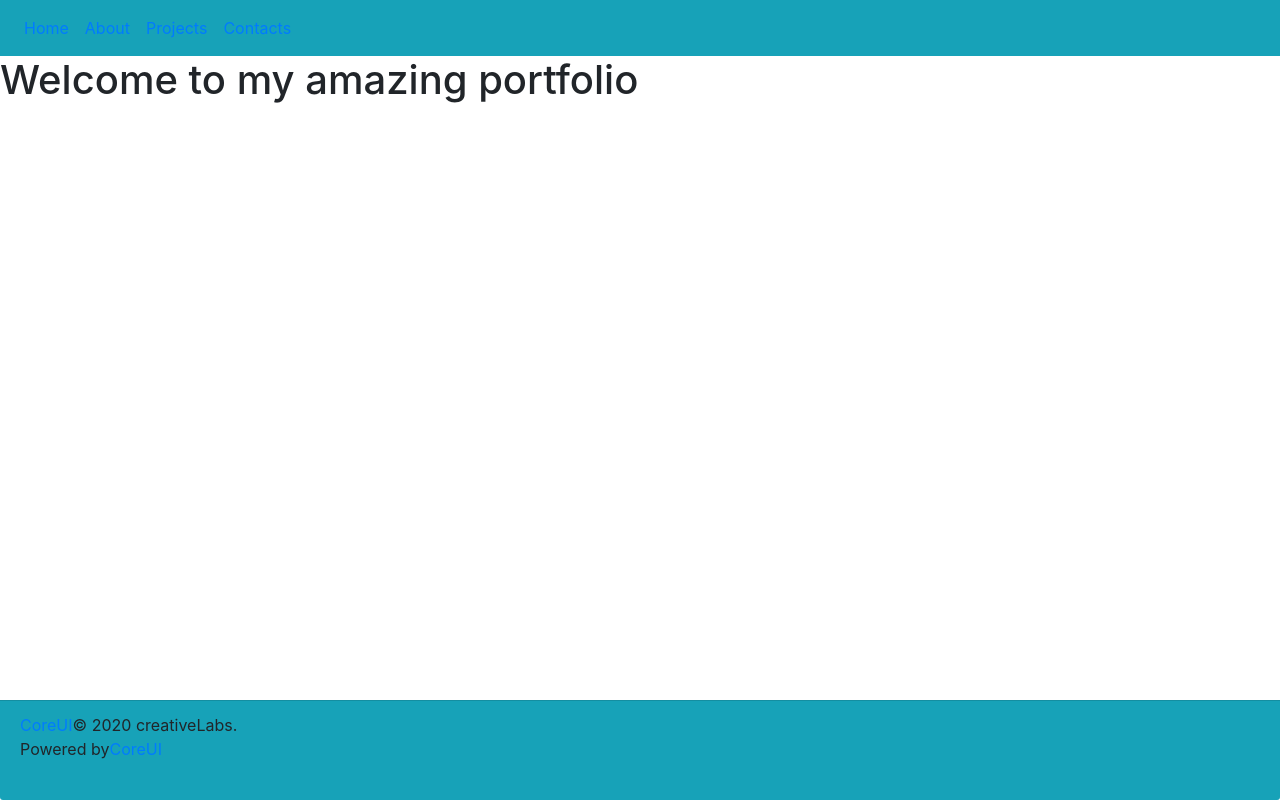
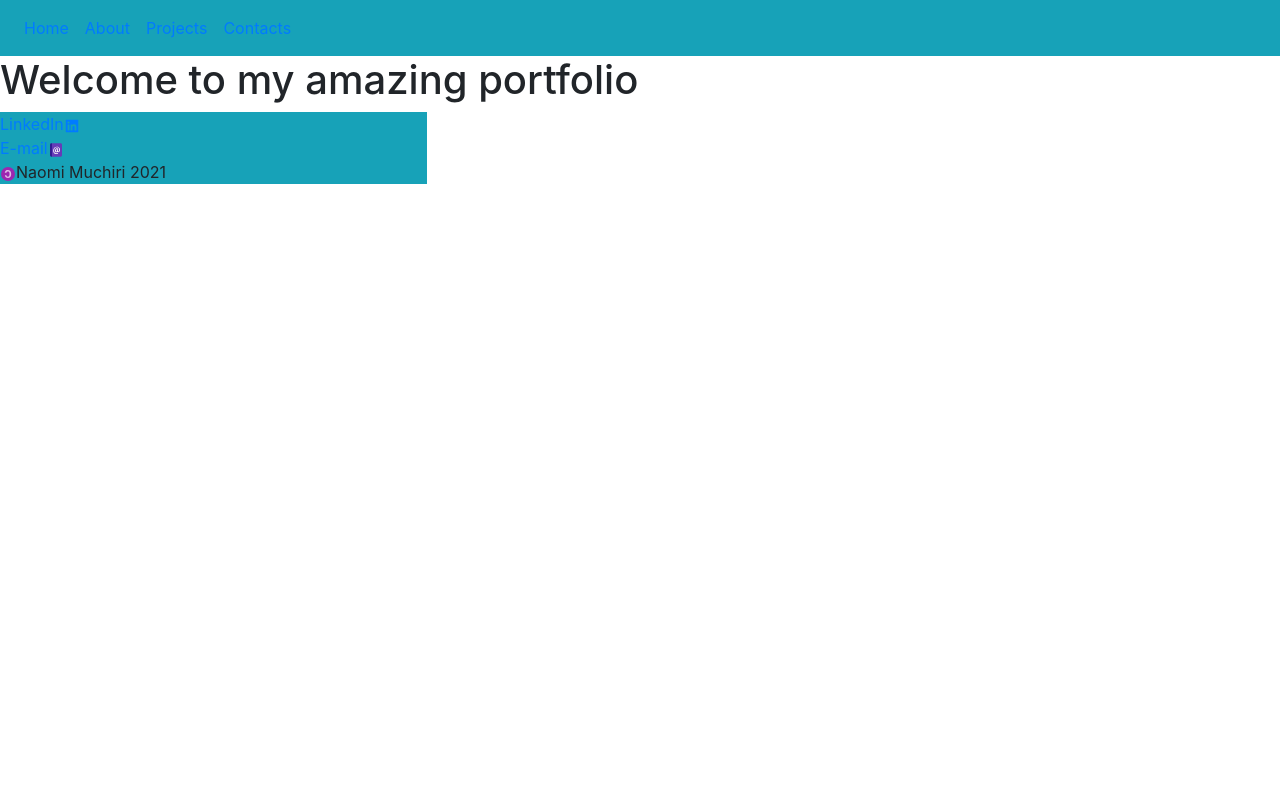
Before and after one commit to nmuchiri/Naomi-Portfolio, a React (Create React App) app: page / in a window 1280 px wide. Built offline with nearby package versions, Linux system fonts and the light colour scheme.

Commit message:
got a working footer trying to work on column

```diff
--- a/package.json
+++ b/package.json
@@ -10,6 +10,7 @@
     "react": "^17.0.2",
     "react-bootstrap": "^1.5.2",
     "react-dom": "^17.0.2",
+    "react-icons": "^4.2.0",
     "react-scripts": "4.0.3",
     "web-vitals": "^1.1.1"
   },
--- a/src/components/common/Layout.js
+++ b/src/components/common/Layout.js
@@ -1,6 +1,9 @@
 import {Link} from 'react-router-dom'
 
 import "./../css/Layout.css"
+
+import {AiFillLinkedin } from "react-icons/ai"
+import { FcAddressBook, FcCopyleft } from "react-icons/fc";
 
 
 
@@ -33,16 +36,18 @@ const Layout =(props)=>{
         </div>
 
 
-  <footer className="card-footer bg-info ">
+  <div className="bg-info column">
     <div>
-      <a href="https://coreui.io">CoreUI</a>
-      <span>&copy; 2020 creativeLabs.</span>
+      <a href="https://www.linkedin.com/in/nmuchiri/">LinkedIn<AiFillLinkedin></AiFillLinkedin></a>
     </div>
-    <div className="ml-auto">
-      <span>Powered by</span>
-      <a href="https://coreui.io">CoreUI</a>
+    <div>
+      <a href="mailto:muchiri.w.naomi@gmail.com">E-mail<FcAddressBook></FcAddressBook></a>
     </div>
-  </footer>
+    <div><FcCopyleft></FcCopyleft>
+    Naomi Muchiri 2021
+    </div>
+
+  </div>
 
 
     </div>
--- a/src/components/css/Layout.css
+++ b/src/components/css/Layout.css
@@ -8,3 +8,9 @@
   bottom: 0;
   width: 100%;
 }
+
+.column{
+    float:left;
+    width: 33.33%;
+
+}
```
Also changed, not shown: 1 other file (tests, documents, lock files or other folders).
